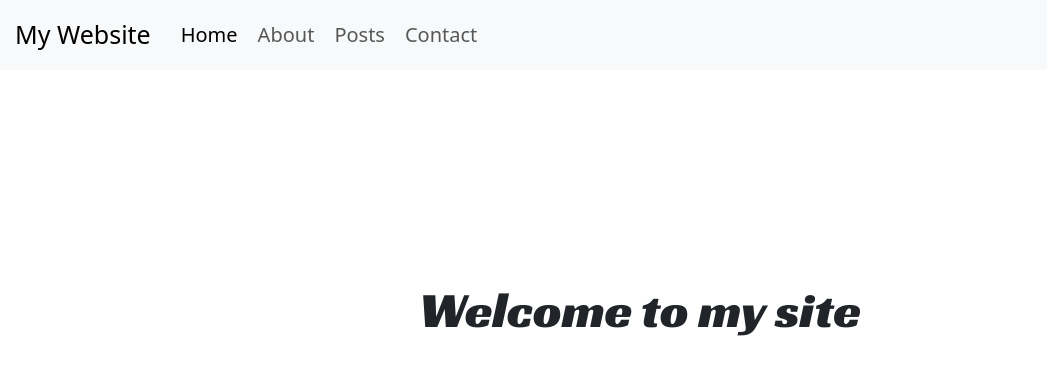
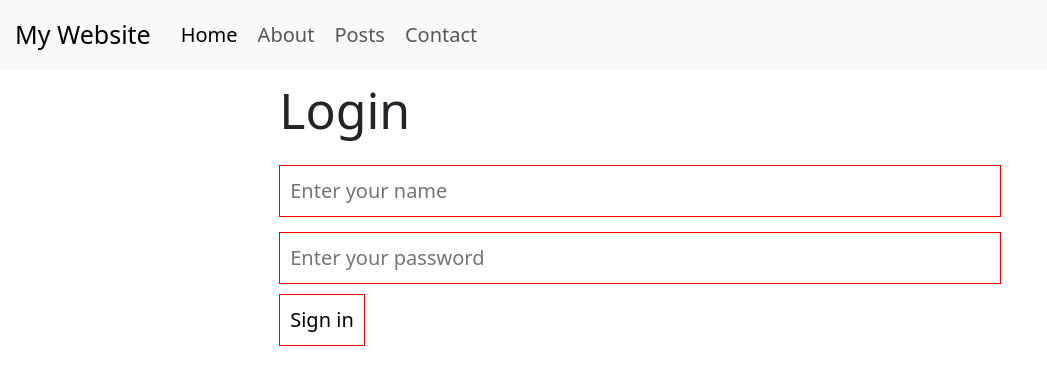
Before and after one commit to BohdanV8/ReactProject, a React (Create React App) app: page / in a window 1280 px wide. Shown: the top 384 px of the page, without its empty margins (0-1047 px from the left). Built offline with nearby package versions, Linux system fonts and the light colour scheme.

Commit message:
useContext

```diff
--- a/src/App.js
+++ b/src/App.js
@@ -1,16 +1,26 @@
-import React from "react";
+import React, { useEffect } from "react";
 import "bootstrap/dist/css/bootstrap.css";
 import "bootstrap/dist/js/bootstrap";
 import "./styles/app.css";
 import { BrowserRouter } from "react-router-dom";
 import Navbar from "./components/UI/Navbar/Navbar";
 import AppRouter from "./components/AppRouter";
+import { AuthContext } from "./context";
+import { useState } from "react";
 function App() {
+  const [isAuth, setIsAuth] = useState(false);
+  useEffect(() => {
+    if (localStorage.getItem("isAuth")) {
+      setIsAuth(true);
+    }
+  }, []);
   return (
-    <BrowserRouter>
-      <Navbar />
-      <AppRouter />
-    </BrowserRouter>
+    <AuthContext.Provider value={{ isAuth, setIsAuth }}>
+      <BrowserRouter>
+        <Navbar />
+        <AppRouter />
+      </BrowserRouter>
+    </AuthContext.Provider>
   );
 }
 
--- a/src/components/AppRouter.jsx
+++ b/src/components/AppRouter.jsx
@@ -1,20 +1,21 @@
-import React from "react";
-import NotFound from "./UI/NotFound/NotFound";
-import About from "../pages/About";
-import Posts from "../pages/Posts";
-import Home from "../pages/Home";
+import React, { useContext } from "react";
+import { privateRoutes } from "../router/routes";
+import { publicRoutes } from "../router/routes";
 import { Route, Routes } from "react-router-dom";
-import Contact from "../pages/Contact";
-import PostPage from "../pages/PostPage";
+import { AuthContext } from "../context";
 const AppRouter = () => {
-  return (
+  const { isAuth } = useContext(AuthContext);
+  return isAuth ? (
     <Routes>
-      <Route path="/" element={<Home />}></Route>
-      <Route path="/about" element={<About />}></Route>
-      <Route path="/posts" element={<Posts />}></Route>
-      <Route path="/posts/:id" element={<PostPage />}></Route>
-      <Route path="/contact" element={<Contact />}></Route>
-      <Route path="*" element={<NotFound />} />
+      {privateRoutes.map((el) => (
+        <Route path={el.path} element={<el.element />} key={el.path} />
+      ))}
+    </Routes>
+  ) : (
+    <Routes>
+      {publicRoutes.map((el) => (
+        <Route path={el.path} element={<el.element />} key={el.path} />
+      ))}
     </Routes>
   );
 };
--- a/src/components/UI/Navbar/Navbar.jsx
+++ b/src/components/UI/Navbar/Navbar.jsx
@@ -1,7 +1,9 @@
-import React from "react";
+import React, { useContext } from "react";
 import styles from "./Navbar.module.css";
 import { Link } from "react-router-dom";
+import { AuthContext } from "../../../context";
 function Navbar() {
+  const { isAuth, setIsAuth } = useContext(AuthContext);
   return (
     <div className={styles.myNavbar}>
       <nav className="navbar navbar-expand-lg navbar-light bg-light">
@@ -42,6 +44,19 @@ function Navbar() {
                   Contact
                 </Link>
               </li>
+              {isAuth && (
+                <li className="nav-item">
+                  <button
+                    className="nav-link"
+                    onClick={() => {
+                      setIsAuth(false);
+                      localStorage.removeItem("isAuth");
+                    }}
+                  >
+                    log out
+                  </button>
+                </li>
+              )}
             </ul>
           </div>
         </div>
--- /dev/null
+++ b/src/context/index.js
@@ -0,0 +1,2 @@
+import { createContext } from "react";
+export const AuthContext = createContext(null);
--- /dev/null
+++ b/src/pages/Login.jsx
@@ -0,0 +1,31 @@
+import React, { useContext } from "react";
+import MyInput from "../components/UI/input/MyInput";
+import MyButton from "../components/UI/button/MyButton";
+import { AuthContext } from "../context";
+import { useNavigate } from "react-router-dom";
+
+const Login = () => {
+  const { setIsAuth } = useContext(AuthContext);
+  var navigate = useNavigate();
+  return (
+    <div style={{ marginTop: 80 }}>
+      <h1>Login</h1>
+      <form>
+        <MyInput type="text" placeholder="Enter your name" />
+        <MyInput type="text" placeholder="Enter your password" />
+        <MyButton
+          onClick={(e) => {
+            e.preventDefault();
+            setIsAuth(true);
+            navigate("/");
+            localStorage.setItem("isAuth", "true");
+          }}
+        >
+          Sign in
+        </MyButton>
+      </form>
+    </div>
+  );
+};
+
+export default Login;
--- a/src/pages/PostPage.jsx
+++ b/src/pages/PostPage.jsx
@@ -30,7 +30,7 @@ const PostPage = () => {
           {post.id}. {post.title}
           <h1 style={{ textAlign: "center" }}>Comments</h1>
           {comments.map((el) => (
-            <CommentItem commentItem={el} />
+            <CommentItem commentItem={el} key={el.id} />
           ))}
         </div>
       )}
--- /dev/null
+++ b/src/router/routes.js
@@ -0,0 +1,21 @@
+import About from "../pages/About";
+import Home from "../pages/Home";
+import Posts from "../pages/Posts";
+import PostPage from "../pages/PostPage";
+import Contact from "../pages/Contact";
+import NotFound from "../components/UI/NotFound/NotFound";
+import Login from "../pages/Login";
+
+export const privateRoutes = [
+  { path: "/posts", element: Posts },
+  { path: "/posts/:id", element: PostPage },
+  { path: "/contact", element: Contact },
+  { path: "*", element: NotFound },
+  { path: "/about", element: About },
+  { path: "/", element: Home },
+];
+export const publicRoutes = [
+  { path: "/", element: Login },
+  { path: "/about", element: About },
+  { path: "/*", element: Login },
+];
```
